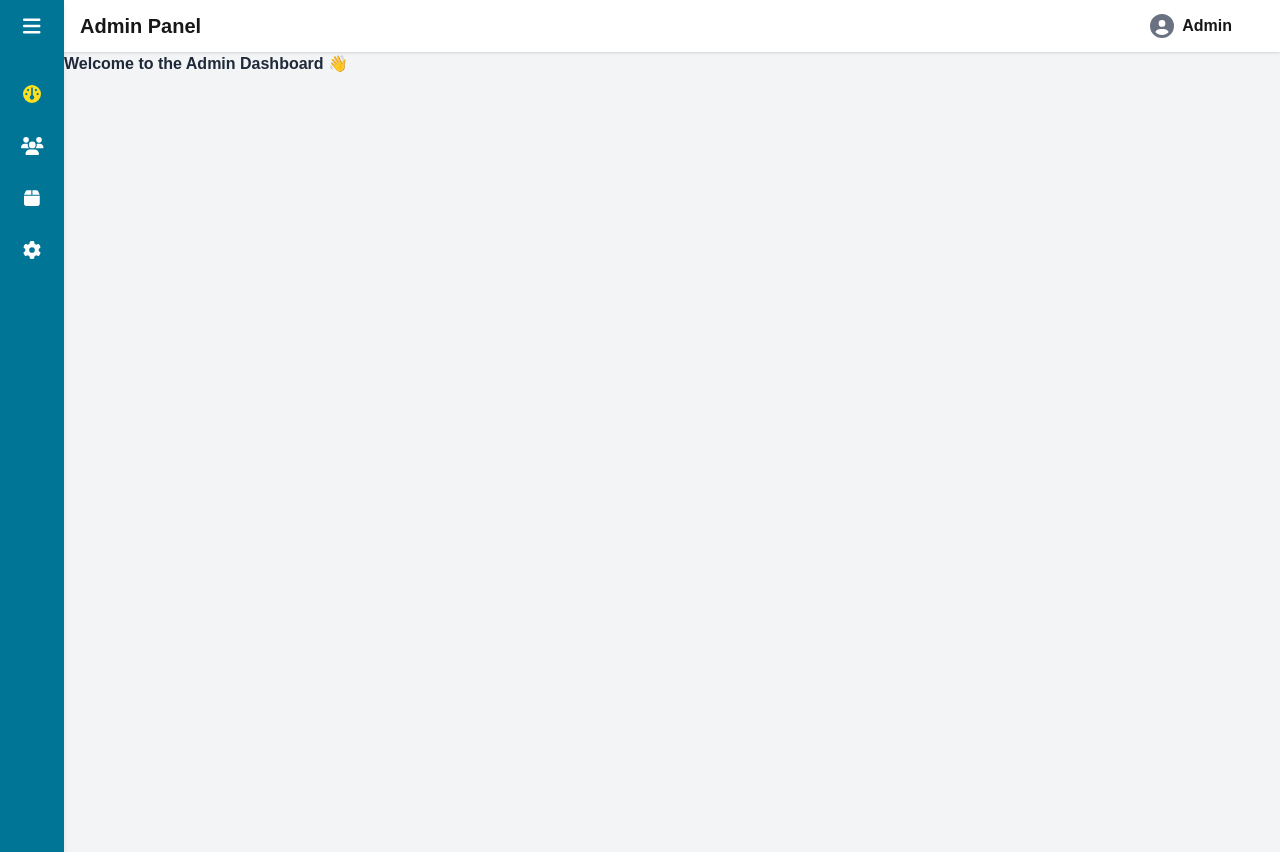
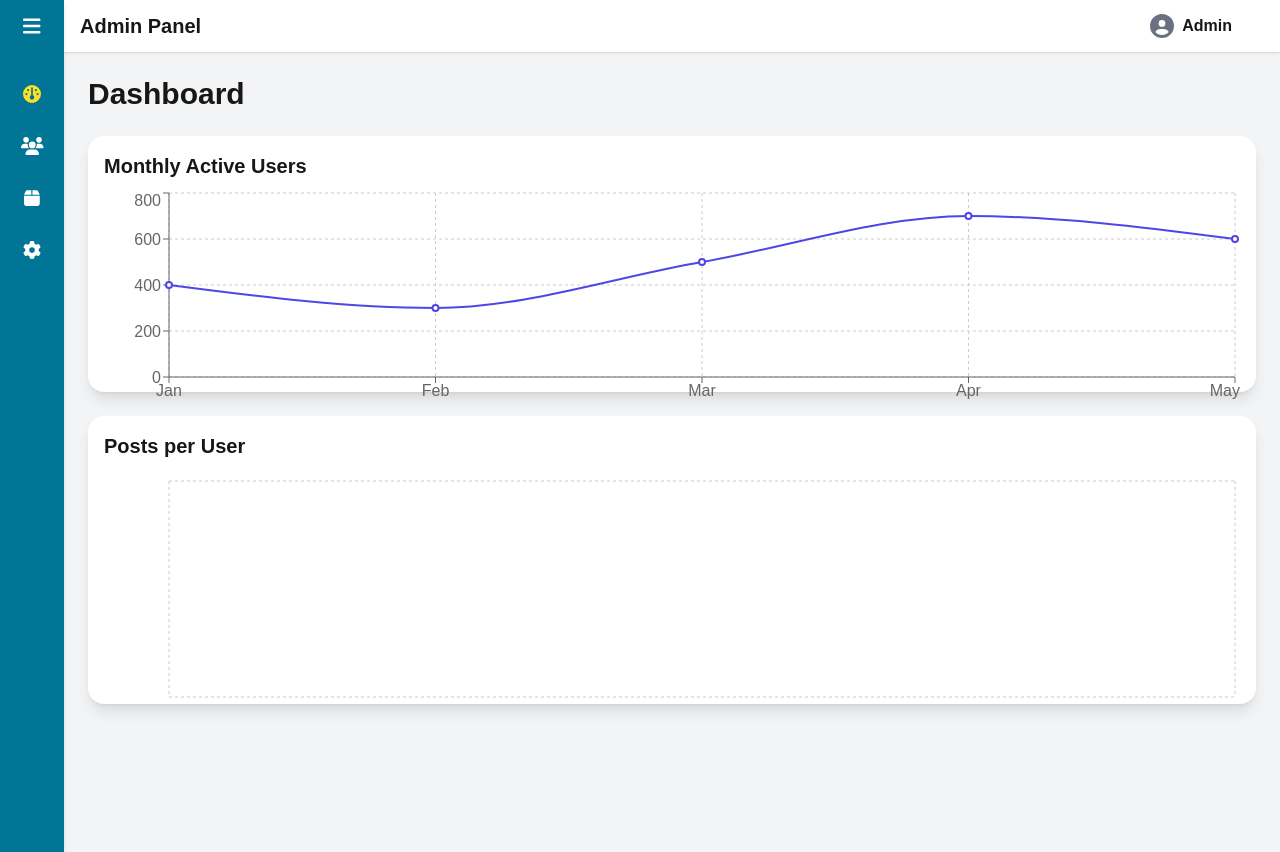
Before and after one commit to feelinhigh1/Mern_Course, a Next.js app in the folder task1/: page / in a window 1280 px wide. Built offline with nearby package versions, Linux system fonts and the light colour scheme; no server answers; sample sign-in values are in the browser's storage.

Commit message:
Dashboard with static charts

```diff
--- a/task1/package.json
+++ b/task1/package.json
@@ -16,7 +16,8 @@
     "jsonwebtoken": "^9.0.2",
     "next": "15.3.3",
     "react": "^19.0.0",
-    "react-dom": "^19.0.0"
+    "react-dom": "^19.0.0",
+    "recharts": "^2.15.4"
   },
   "devDependencies": {
     "@tailwindcss/postcss": "^4",
--- /dev/null
+++ b/task1/src/components/Chart/Chart1.tsx
@@ -0,0 +1,40 @@
+"use client";
+import {
+  LineChart,
+  Line,
+  XAxis,
+  YAxis,
+  CartesianGrid,
+  Tooltip,
+  ResponsiveContainer,
+} from "recharts";
+
+const data = [
+  { name: "Jan", users: 400 },
+  { name: "Feb", users: 300 },
+  { name: "Mar", users: 500 },
+  { name: "Apr", users: 700 },
+  { name: "May", users: 600 },
+];
+
+export default function Chart() {
+  return (
+    <div className="w-full h-64 bg-white rounded-2xl shadow-lg p-4">
+      <h2 className="text-xl font-semibold mb-2">Monthly Active Users</h2>
+      <ResponsiveContainer width="100%" height="100%">
+        <LineChart data={data}>
+          <CartesianGrid strokeDasharray="3 3" />
+          <XAxis dataKey="name" />
+          <YAxis />
+          <Tooltip />
+          <Line
+            type="monotone"
+            dataKey="users"
+            stroke="#4f46e5"
+            strokeWidth={2}
+          />
+        </LineChart>
+      </ResponsiveContainer>
+    </div>
+  );
+}
--- /dev/null
+++ b/task1/src/components/Chart/Chart2.tsx
@@ -0,0 +1,58 @@
+"use client";
+import { useEffect, useState } from "react";
+import {
+  BarChart,
+  Bar,
+  XAxis,
+  YAxis,
+  CartesianGrid,
+  Tooltip,
+  ResponsiveContainer,
+} from "recharts";
+
+interface Post {
+  userId: number;
+  id: number;
+  title: string;
+  body: string;
+}
+
+export default function Chart2() {
+  const [data, setData] = useState<{ userId: number; postCount: number }[]>([]);
+
+  useEffect(() => {
+    async function fetchData() {
+      const res = await fetch("https://jsonplaceholder.typicode.com/posts");
+      const posts: Post[] = await res.json();
+
+      const counts: { [key: number]: number } = {};
+      posts.forEach((post) => {
+        counts[post.userId] = (counts[post.userId] || 0) + 1;
+      });
+
+      const formatted = Object.entries(counts).map(([userId, postCount]) => ({
+        userId: Number(userId),
+        postCount,
+      }));
+
+      setData(formatted);
+    }
+
+    fetchData();
+  }, []);
+
+  return (
+    <div className="w-full h-72 bg-white rounded-2xl shadow-lg p-4">
+      <h2 className="text-xl font-semibold mb-4">Posts per User</h2>
+      <ResponsiveContainer width="100%" height="100%">
+        <BarChart data={data}>
+          <CartesianGrid strokeDasharray="3 3" />
+          <XAxis dataKey="userId" />
+          <YAxis allowDecimals={false} />
+          <Tooltip />
+          <Bar dataKey="postCount" fill="#6366f1" />
+        </BarChart>
+      </ResponsiveContainer>
+    </div>
+  );
+}
--- a/task1/src/pages/index.tsx
+++ b/task1/src/pages/index.tsx
@@ -1,11 +1,18 @@
 import React from "react";
 import withAuth from "@/hoc/withAuth";
+import Chart1 from "@/components/Chart/Chart1";
+import Chart2 from "@/components/Chart/Chart2";
 
 const index = () => {
   return (
     <>
-      <div className="text-xm font-semibold text-gray-800">
+      {/* <div className="text-xm font-semibold text-gray-800">
         Welcome to the Admin Dashboard 👋
+      </div> */}
+      <div className="p-6 space-y-6">
+        <h1 className="text-3xl font-bold">Dashboard</h1>
+        <Chart1 />
+        <Chart2 />
       </div>
     </>
   );
```
Also changed, not shown: 1 other file (tests, documents, lock files or other folders).
